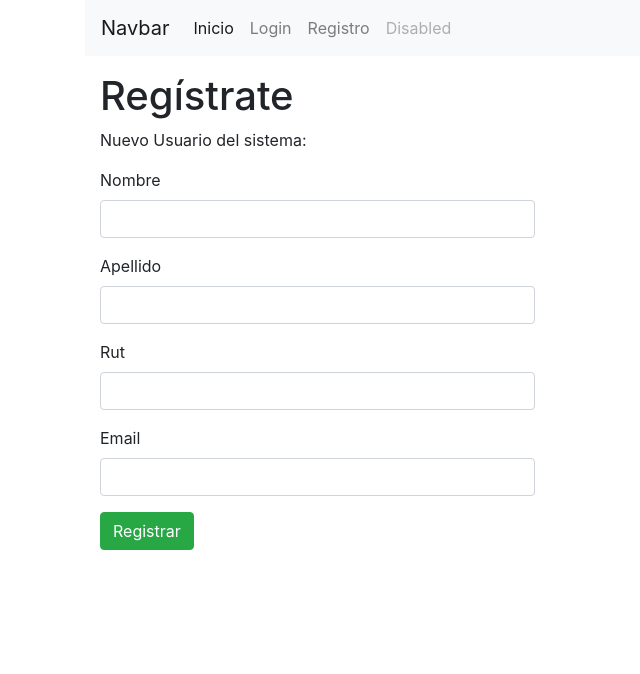
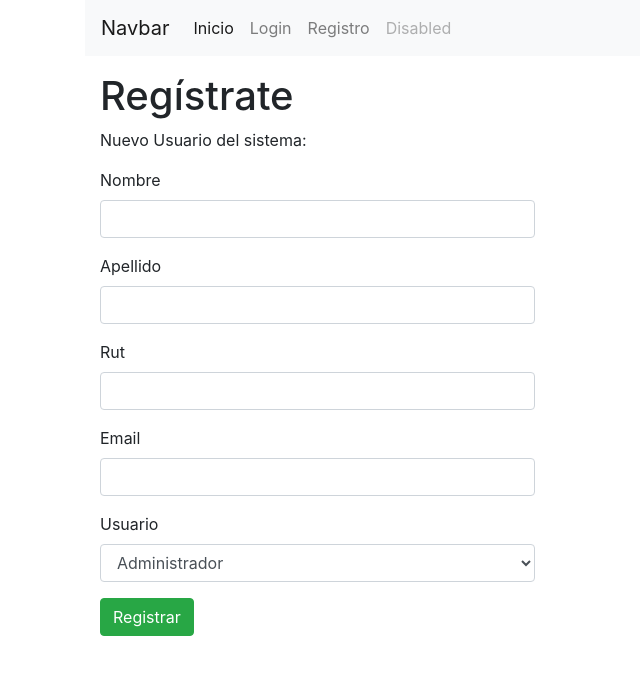
Before and after one commit to cartes/ahaus, an Angular app in the folder ahaus-angular/: page /register in a window 1280 px wide. Shown: the top 674 px of the page, without its empty margins (0-640 px from the left). Built offline with nearby package versions, Linux system fonts and the light colour scheme.

Commit message:
Arreglando los formularios

```diff
--- a/ahaus-angular/src/app/components/register/register.component.html
+++ b/ahaus-angular/src/app/components/register/register.component.html
@@ -6,22 +6,39 @@
     <form class="col-md-5 ml-0 pl-0" #registerForm="ngForm" (ngSubmit)="onSubmit(registerForm)">
         <div class="form-group">
             <label for="name">Nombre </label>
-            <input class="form-control" type="text" name="name" id="name" #name="ngModel" [(ngModel)]="user.name"/>
+            <input type="text" class="form-control" name="name" id="name" #name="ngModel" [(ngModel)]="user.name"
+                   required pattern="[a-zA-Z]+"/>
+            <small *ngIf="!name.valid && name.touched" class="invalid-feedback d-block">
+                El nombre no es valido
+            </small>
         </div>
 
         <div class="form-group">
             <label for="surname">Apellido </label>
-            <input class="form-control" type="text" name="surname" id="surname" #name="ngModel" [(ngModel)]="user.surname" />
+            <input class="form-control" type="text" name="surname" id="surname" #surname="ngModel" [(ngModel)]="user.surname"
+                   required pattern="[a-zA-Z]+"/>
+            <small *ngIf="!surname.valid && surname.touched" class="invalid-feedback d-block">
+                El Apellido no es valido
+            </small>
         </div>
 
         <div class="form-group">
             <label for="tax_id">Rut </label>
-            <input class="form-control" type="text" name="tax_id" id="tax_id" #name="ngModel" [(ngModel)]="user.taxId" />
+            <input class="form-control" type="text" name="tax_id" id="tax_id"/>
         </div>
 
         <div class="form-group">
             <label for="email">Email </label>
-            <input class="form-control" type="email" name="email" id="email" #name="ngModel" [(ngModel)]="user.email" />
+            <input class="form-control" type="email" name="email" id="email"/>
+        </div>
+
+        <div class="form-group">
+            <label for="roleId">Usuario </label>
+            <select class="form-control" id="roleId">
+                <option value="1">Administrador</option>
+                <option value="2">Copropietario</option>
+                <option value="3">Equipo</option>
+            </select>
         </div>
 
         <input type="submit" value="Registrar" class="btn btn-success">
```
